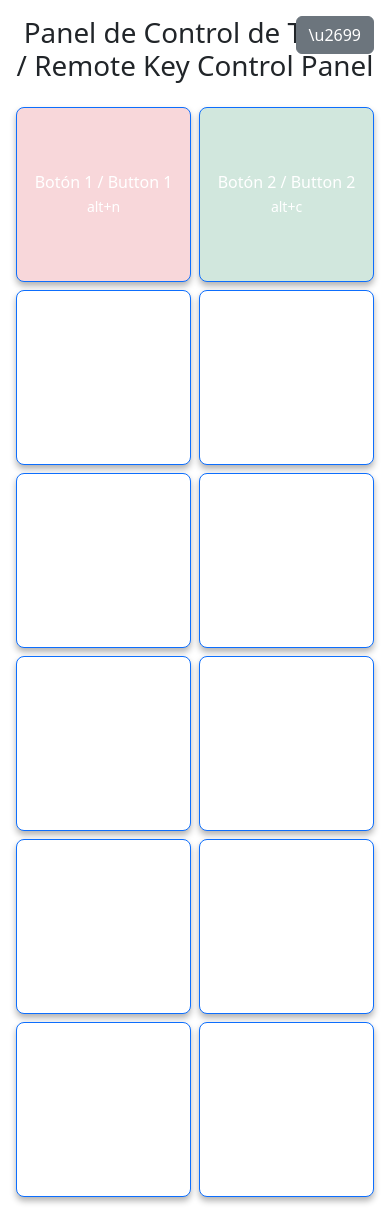
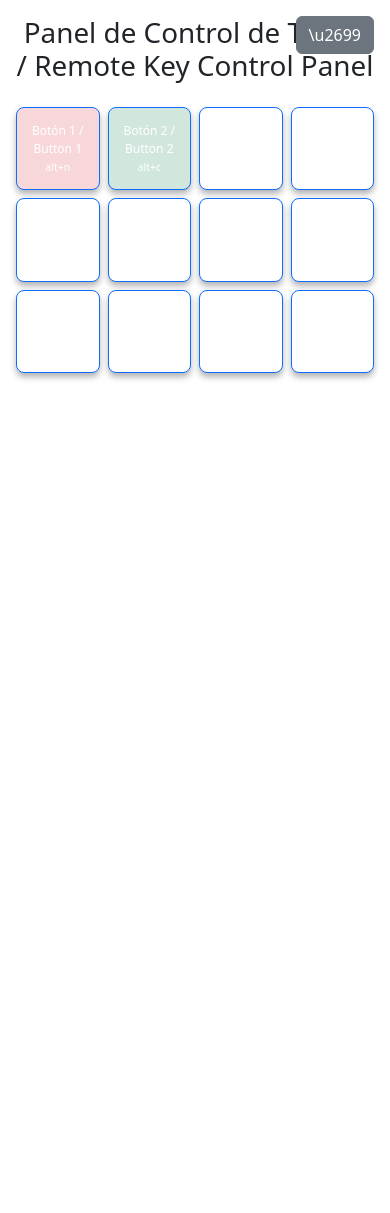
Before and after one commit to GAZKV/remote-key, a Flask app: page / in a window 390 px wide. After the commit the page ends 380 px from the top, so only its background shows below. Run offline with Flask 3, Linux system fonts and the light colour scheme.

Commit message:
style: make grid responsive

```diff
--- a/app/templates/index.html
+++ b/app/templates/index.html
@@ -20,6 +20,7 @@
       border-radius: .5rem;
       box-shadow: 0 4px 6px rgba(0, 0, 0, 0.3);
       transition: background-color .2s, box-shadow .2s, transform .1s;
+      font-size: clamp(0.75rem, 2.5vw, 1.25rem);
     }
 
     @keyframes pressBounce {
@@ -37,9 +38,19 @@
     }
     .grid {
       display: grid;
-      grid-template-columns: repeat(auto-fit, minmax(120px, 1fr));
+      grid-template-columns: repeat(auto-fit, minmax(clamp(80px, 20vw, 160px), 1fr));
       gap: .5rem;
       justify-items: center;
+    }
+    @media (min-width: 1400px) {
+      .grid {
+        grid-template-columns: repeat(6, 1fr);
+      }
+    }
+    @media (max-width: 576px) {
+      .grid {
+        grid-template-columns: repeat(auto-fit, minmax(80px, 1fr));
+      }
     }
     #configBtn {
       position: fixed;
```
